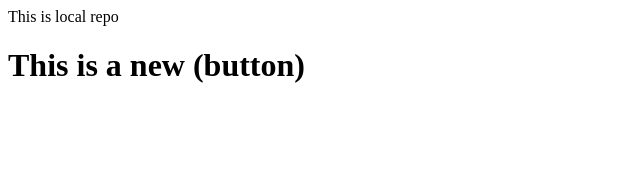
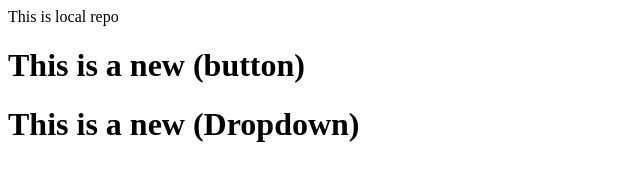
Before and after one commit to Seshu2024/localrepo, a plain HTML site: page index.html in a window 1280 px wide. Shown: the whole page, without its empty margins (0-640 px from the left). Drawn offline with Linux system fonts and the light colour scheme.

Commit message:
Add dropdowm

```diff
--- a/index.html
+++ b/index.html
@@ -1,2 +1,3 @@
 <p>This is local repo</p>
 <h1>This is a new (button)</h1>
+<h1>This is a new (Dropdown)</h1>
```
